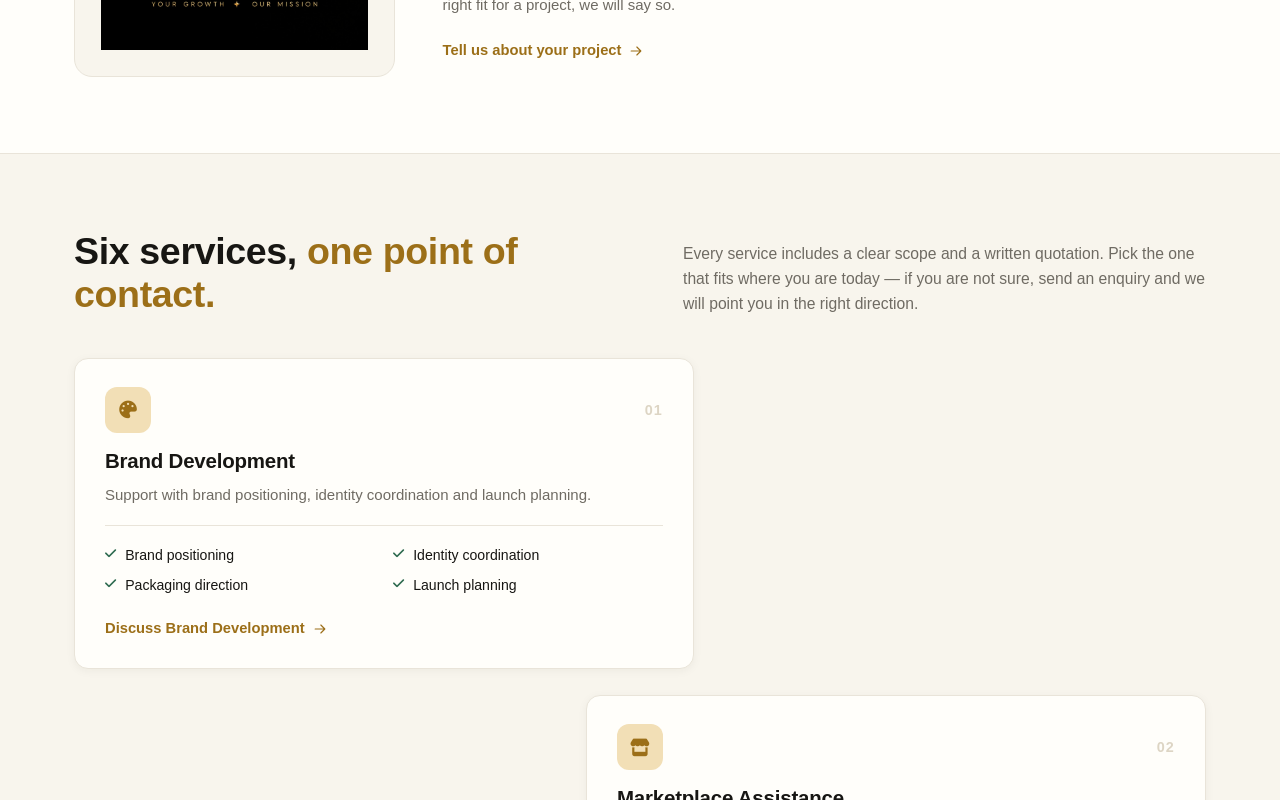
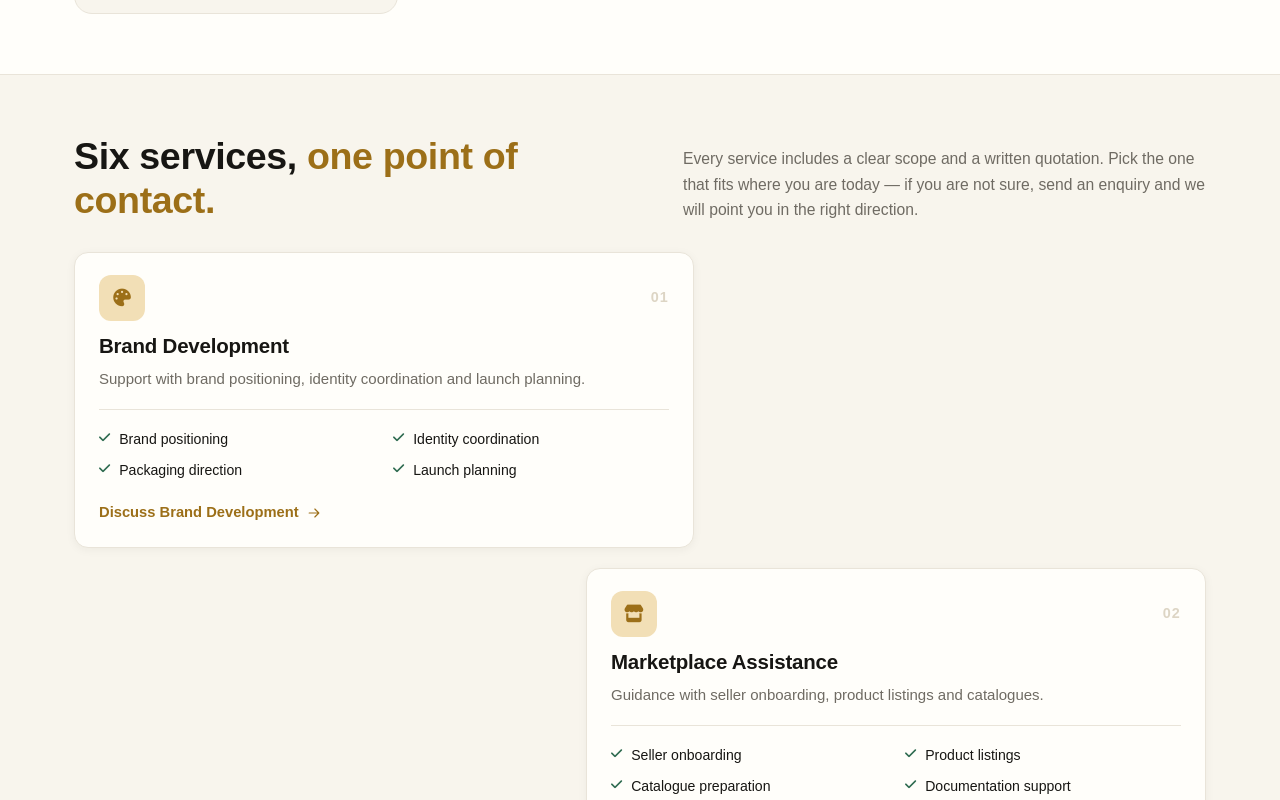
Before and after one commit to dhruv005432/Mk--krupa--business-solutions, a Next.js app: page / in a window 1280 px wide. Shown: the part 1060-1860 px from the top of the page. Built offline with nearby package versions, Linux system fonts and the light colour scheme.

Commit message:
Tighten vertical spacing across sections, cards, hero and contact form

```diff
--- a/src/app/globals.css
+++ b/src/app/globals.css
@@ -14,7 +14,7 @@
   --night: #201f1b;
   --green: #2d6a4f;
   --green-dark: #22553f;
-  --section-pad: 76px;
+  --section-pad: 60px;
   --wrap: 1180px;
   --radius: 14px;
   --shadow-sm: 0 2px 10px rgba(32, 31, 27, 0.05);
@@ -324,7 +324,7 @@ ul {
   display: grid;
   grid-template-columns: minmax(0, 1.05fr) minmax(0, 0.95fr);
   align-items: center;
-  gap: 52px;
+  gap: 40px;
   padding-block: var(--section-pad);
 }
 
@@ -347,15 +347,15 @@ ul {
   display: flex;
   flex-wrap: wrap;
   gap: 12px;
-  margin-top: 26px;
+  margin-top: 20px;
 }
 
 .hero-tags {
   display: flex;
   flex-wrap: wrap;
   gap: 8px;
-  margin-top: 26px;
-  padding-top: 22px;
+  margin-top: 20px;
+  padding-top: 16px;
   border-top: 1px solid var(--line);
 }
 
@@ -418,7 +418,7 @@ ul {
   grid-template-columns: minmax(0, 1fr) minmax(0, 0.9fr);
   align-items: end;
   gap: 28px;
-  margin-bottom: 42px;
+  margin-bottom: 30px;
 }
 
 .section-heading h2 span {
@@ -431,7 +431,7 @@ ul {
 }
 
 .section-footnote {
-  margin-top: 26px;
+  margin-top: 20px;
   font-size: 0.82rem;
   color: var(--muted);
   text-align: center;
@@ -442,7 +442,7 @@ ul {
   display: grid;
   grid-template-columns: minmax(0, 0.42fr) minmax(0, 1fr);
   align-items: center;
-  gap: 48px;
+  gap: 36px;
 }
 
 .about-mark {
@@ -482,7 +482,7 @@ ul {
 .services-zigzag {
   display: flex;
   flex-direction: column;
-  gap: 26px;
+  gap: 20px;
 }
 
 .service-card {
@@ -490,7 +490,7 @@ ul {
   background: var(--paper);
   border: 1px solid var(--line);
   border-radius: var(--radius);
-  padding: 28px 30px;
+  padding: 22px 24px;
   box-shadow: var(--shadow-sm);
   transition: transform 0.2s ease, box-shadow 0.2s ease, border-color 0.2s ease;
 }
@@ -513,7 +513,7 @@ ul {
   display: flex;
   align-items: center;
   justify-content: space-between;
-  margin-bottom: 16px;
+  margin-bottom: 13px;
 }
 
 .service-icon {
@@ -579,14 +579,14 @@ ul {
 .industry-grid {
   display: grid;
   grid-template-columns: repeat(4, minmax(0, 1fr));
-  gap: 16px;
+  gap: 14px;
 }
 
 .industry-card {
   display: flex;
   flex-direction: column;
   gap: 12px;
-  padding: 22px 20px;
+  padding: 18px 18px;
   border: 1px solid var(--line);
   border-radius: var(--radius);
   background: var(--paper);
@@ -632,7 +632,7 @@ ul {
 .platforms-inner {
   display: grid;
   grid-template-columns: minmax(0, 0.85fr) minmax(0, 1.15fr);
-  gap: 44px;
+  gap: 34px;
   align-items: center;
   padding-block: var(--section-pad);
 }
@@ -677,7 +677,7 @@ ul {
 .why-inner {
   display: grid;
   grid-template-columns: minmax(0, 0.85fr) minmax(0, 1.15fr);
-  gap: 44px;
+  gap: 34px;
   align-items: start;
 }
 
@@ -692,17 +692,17 @@ ul {
 }
 
 .why-copy .btn {
-  margin-top: 24px;
+  margin-top: 18px;
 }
 
 .strengths-grid {
   display: grid;
   grid-template-columns: repeat(2, minmax(0, 1fr));
-  gap: 16px;
+  gap: 14px;
 }
 
 .strength-card {
-  padding: 24px 22px;
+  padding: 20px 20px;
   border: 1px solid var(--line);
   border-radius: var(--radius);
   background: var(--paper);
@@ -736,7 +736,7 @@ ul {
 .work-inner {
   display: grid;
   grid-template-columns: minmax(0, 0.85fr) minmax(0, 1.15fr);
-  gap: 44px;
+  gap: 34px;
   align-items: start;
   padding-block: var(--section-pad);
 }
@@ -764,7 +764,7 @@ ul {
 .process-step {
   display: flex;
   gap: 18px;
-  padding: 20px 22px;
+  padding: 16px 18px;
   background: var(--paper);
   border: 1px solid var(--line);
   border-radius: var(--radius);
@@ -797,7 +797,7 @@ ul {
 /* Team */
 .team-heading {
   max-width: 62ch;
-  margin-bottom: 44px;
+  margin-bottom: 34px;
 }
 
 .team-heading p {
@@ -808,7 +808,7 @@ ul {
 .team-zigzag {
   display: flex;
   flex-direction: column;
-  gap: 26px;
+  gap: 20px;
 }
 
 .team-item {
@@ -890,7 +890,7 @@ ul {
   align-items: center;
   gap: 14px;
   margin-top: auto;
-  padding-top: 22px;
+  padding-top: 16px;
 }
 
 .team-phone {
@@ -915,7 +915,7 @@ ul {
 .faq-inner {
   display: grid;
   grid-template-columns: minmax(0, 0.8fr) minmax(0, 1.2fr);
-  gap: 44px;
+  gap: 34px;
   align-items: start;
   padding-block: var(--section-pad);
 }
@@ -994,7 +994,7 @@ ul {
 .contact-inner {
   display: grid;
   grid-template-columns: minmax(0, 0.9fr) minmax(0, 1.1fr);
-  gap: 48px;
+  gap: 36px;
   align-items: start;
   padding-block: var(--section-pad);
 }
@@ -1013,8 +1013,8 @@ ul {
   display: flex;
   align-items: flex-start;
   gap: 12px;
-  margin-top: 24px;
-  padding: 18px;
+  margin-top: 18px;
+  padding: 16px;
   border: 1px solid var(--line);
   border-radius: var(--radius);
   background: var(--cream);
@@ -1035,7 +1035,7 @@ ul {
 }
 
 .contact-details {
-  margin-top: 24px;
+  margin-top: 18px;
   display: flex;
   flex-direction: column;
   gap: 6px;
@@ -1055,7 +1055,7 @@ ul {
   background: var(--paper);
   border: 1px solid var(--line);
   border-radius: 18px;
-  padding: 32px;
+  padding: 26px;
   box-shadow: var(--shadow-md);
 }
 
@@ -1085,7 +1085,7 @@ ul {
   display: flex;
   flex-direction: column;
   gap: 7px;
-  margin-bottom: 16px;
+  margin-bottom: 13px;
   font-size: 0.88rem;
   font-weight: 700;
 }
@@ -1187,7 +1187,7 @@ ul {
   display: grid;
   grid-template-columns: minmax(0, 1.4fr) repeat(3, minmax(0, 1fr));
   gap: 34px;
-  padding-block: 58px 40px;
+  padding-block: 44px 30px;
 }
 
 .brand-footer .brand-copy strong {
@@ -1252,7 +1252,7 @@ ul {
   align-items: center;
   justify-content: space-between;
   gap: 12px;
-  padding-block: 22px;
+  padding-block: 16px;
   border-top: 1px solid rgba(255, 255, 255, 0.09);
   font-size: 0.78rem;
   color: #8f8a80;
@@ -1276,7 +1276,7 @@ ul {
 
 @media (max-width: 880px) {
   :root {
-    --section-pad: 56px;
+    --section-pad: 44px;
   }
 
   .nav-links,
@@ -1318,7 +1318,7 @@ ul {
   .faq-inner,
   .contact-inner {
     grid-template-columns: 1fr;
-    gap: 32px;
+    gap: 28px;
   }
 
   .hero-visual {
@@ -1328,8 +1328,8 @@ ul {
 
   .section-heading {
     grid-template-columns: 1fr;
-    gap: 16px;
-    margin-bottom: 32px;
+    gap: 14px;
+    margin-bottom: 26px;
   }
 
   .service-card,
```
